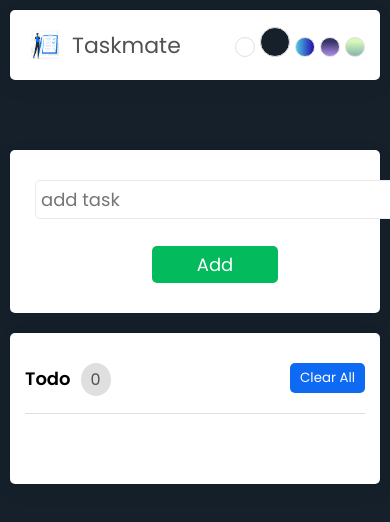
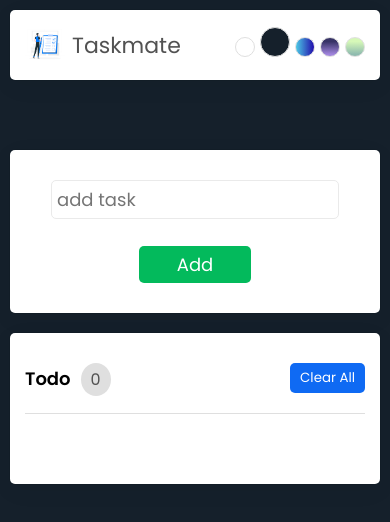
Before and after one commit to prathamesh2525/taskmate-react-project, a React (Create React App) app: page / in a window 390 px wide. Shown: the top 522 px of the page. Built offline with nearby package versions, Linux system fonts and the light colour scheme.

Commit message:
changes made responsive-updated

```diff
--- a/src/App.css
+++ b/src/App.css
@@ -209,8 +209,7 @@ header .themeSelector .activeTheme {
 }
 
 @media only screen and (max-width: 480px) {
-  .addTask {
-    display: flex;
-    flex-direction: column;
+  .container input {
+    width: 90%;
   }
 }
```
